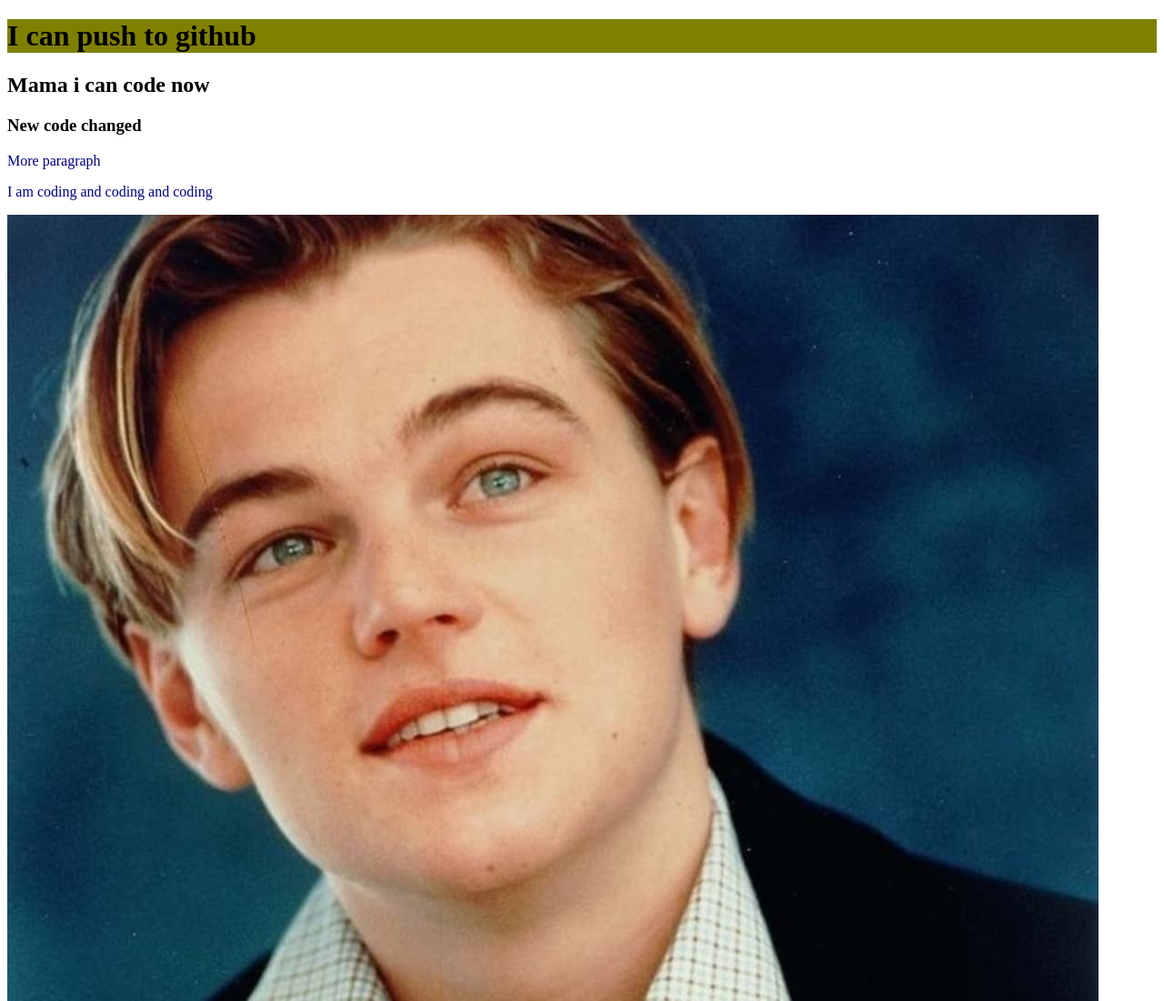
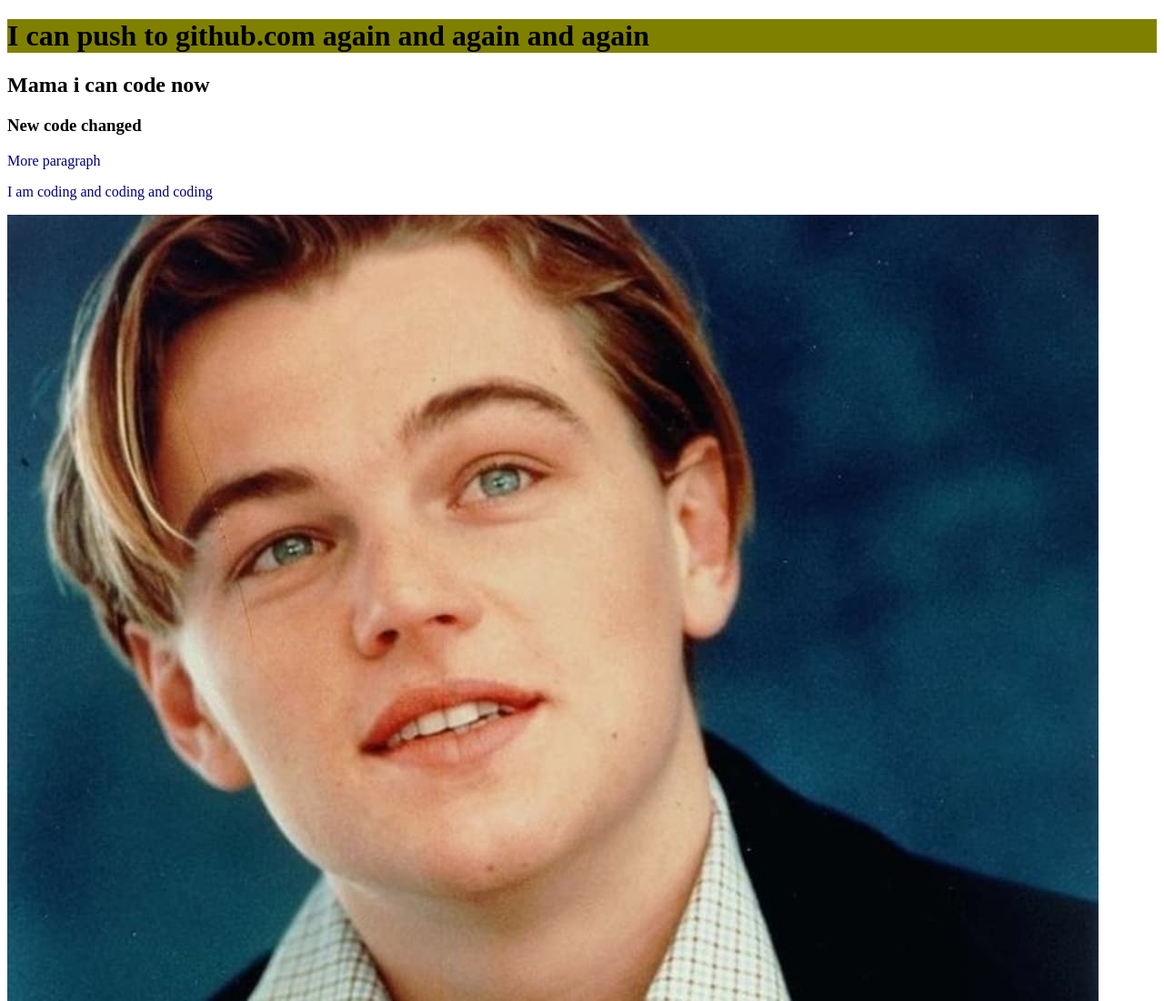
Before and after one commit to musa082080/my-second-repo, a plain HTML site: page index.html in a window 1280 px wide. Shown: the top 1100 px of the page at 91% size. Drawn offline with Linux system fonts and the light colour scheme.

Commit message:
content added

```diff
--- a/index.html
+++ b/index.html
@@ -8,7 +8,7 @@
     <link rel="stylesheet" href="style.css" />
   </head>
   <body>
-    <h1>I can push to github</h1>
+    <h1>I can push to github.com again and again and again</h1>
     <h2>Mama i can code now</h2>
     <h3>New code changed</h3>
     <p>More paragraph</p>
```
